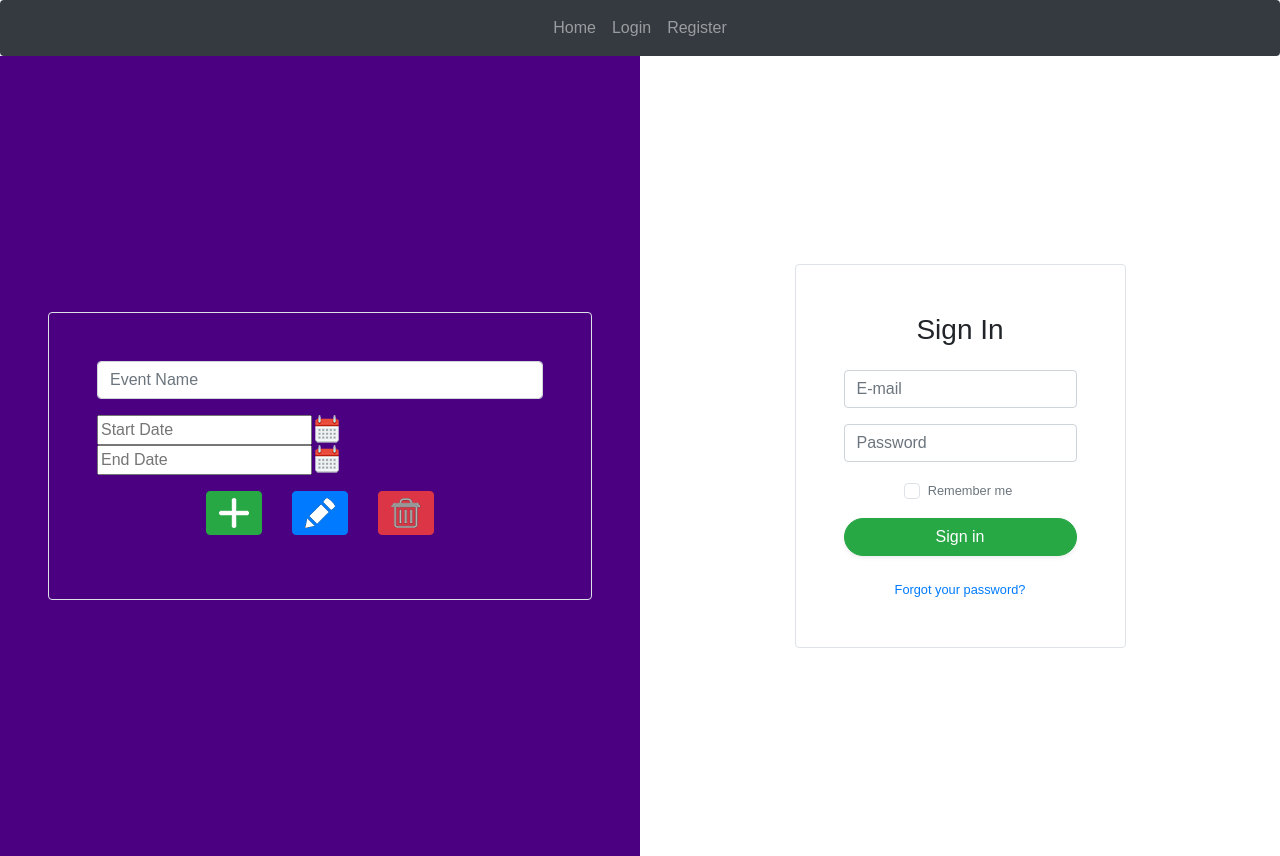
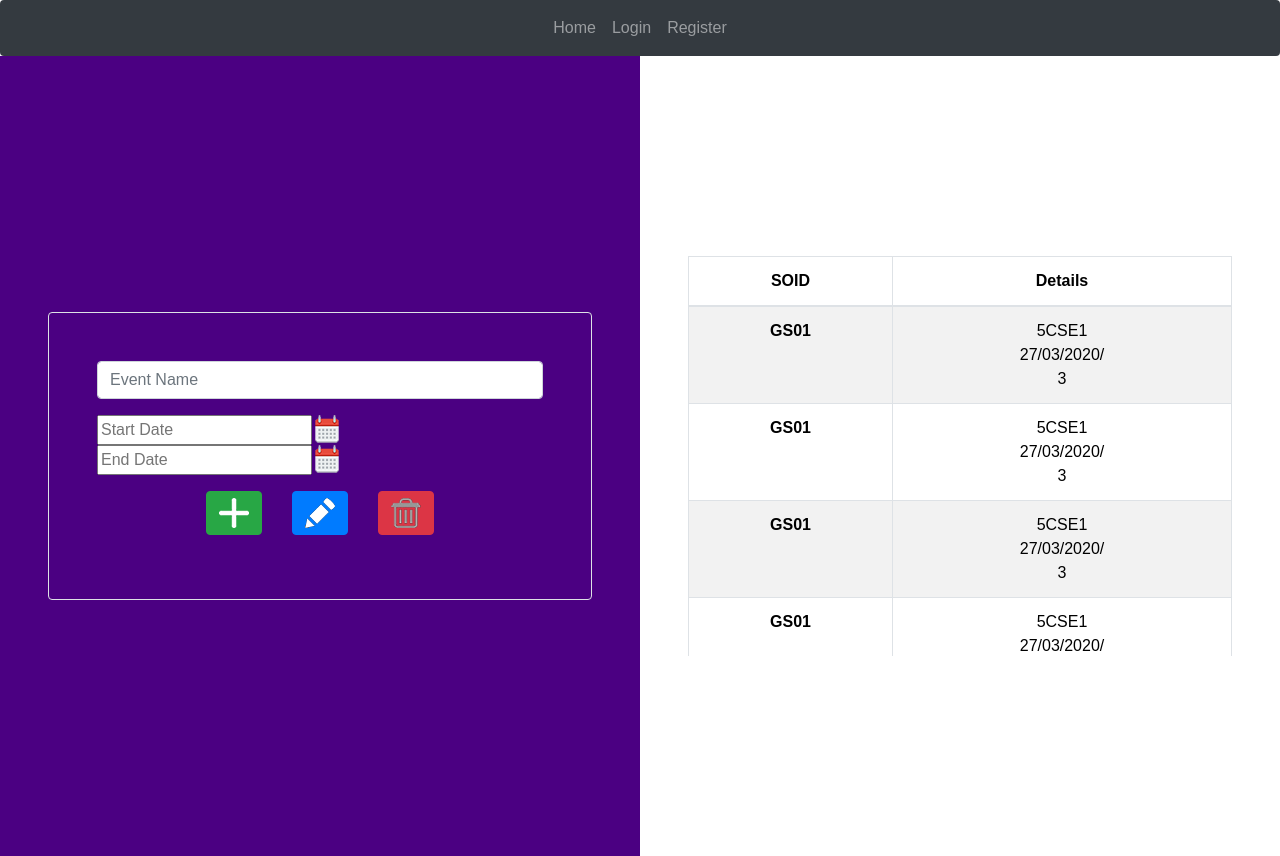
Before and after one commit to akashsuresh13/UP2, a React (Create React App) app in the folder frontend/: page /events in a window 1280 px wide. Built offline with nearby package versions, Linux system fonts and the light colour scheme.

Commit message:
table commit

```diff
--- a/frontend/src/App.css
+++ b/frontend/src/App.css
@@ -13,6 +13,16 @@
   padding: 20px;
   color: white;
 }
+
+.my-custom-scrollbar {
+  position: relative;
+  height: 400px;
+  width: 100%;
+  overflow: auto;
+  }
+  .table-wrapper-scroll-y {
+  display: block;
+  }
 
 .App-intro {
   font-size: large;
--- a/frontend/src/components/Events1.js
+++ b/frontend/src/components/Events1.js
@@ -73,21 +73,44 @@ class Events1 extends Component {
 
           <div class="col-md-6 p-0 bg-white h-md-100 loginarea">
               <div class="d-md-flex align-items-center h-md-100 p-5 justify-content-center">
-              <form class="border rounded p-5">
-				<h3 class="mb-4 text-center">Sign In</h3>
-				<div class="form-group">
-					<input type="email" class="form-control" id="exampleInputEmail1" aria-describedby="emailHelp" placeholder="E-mail" required="" />
-				</div>
-				<div class="form-group">
-					<input type="password" class="form-control" id="exampleInputPassword1" placeholder="Password" required="" />
-				</div>
-				<div class="form-group form-check">
-					<input type="checkbox" class="form-check-input" id="exampleCheck1" />
-					<label class="form-check-label small text-muted" for="exampleCheck1">Remember me</label>
-				</div>
-				<button type="submit" class="btn btn-success btn-round btn-block shadow-sm">Sign in</button>
-				<small class="d-block mt-4 text-center"><a class="text-gray" href="#">Forgot your password?</a></small>
-			</form>
+              <div class="table-wrapper-scroll-y my-custom-scrollbar">
+
+<table class="table table-bordered table-striped mb-0">
+  <thead>
+    <tr>
+      <th scope="col">SOID</th>
+      <th scope="col">Details</th>
+    </tr>
+  </thead>
+  <tbody>
+    <tr>
+      <th scope="row">GS01</th>
+      <td>5CSE1<br/>27/03/2020/<br/>3</td>
+    </tr>
+    <tr>
+      <th scope="row">GS01</th>
+      <td>5CSE1<br/>27/03/2020/<br/>3</td>
+    </tr>
+    <tr>
+      <th scope="row">GS01</th>
+      <td>5CSE1<br/>27/03/2020/<br/>3</td>
+    </tr>
+    <tr>
+      <th scope="row">GS01</th>
+      <td>5CSE1<br/>27/03/2020/<br/>3</td>
+    </tr>
+    <tr>
+      <th scope="row">GS01</th>
+      <td>5CSE1<br/>27/03/2020/<br/>3</td>
+    </tr>
+    <tr>
+      <th scope="row">GS01</th>
+      <td>5CSE1<br/>27/03/2020/<br/>3</td>
+    </tr>
+  </tbody>
+</table>
+
+</div>
               </div>
           </div>
         </div>
```
